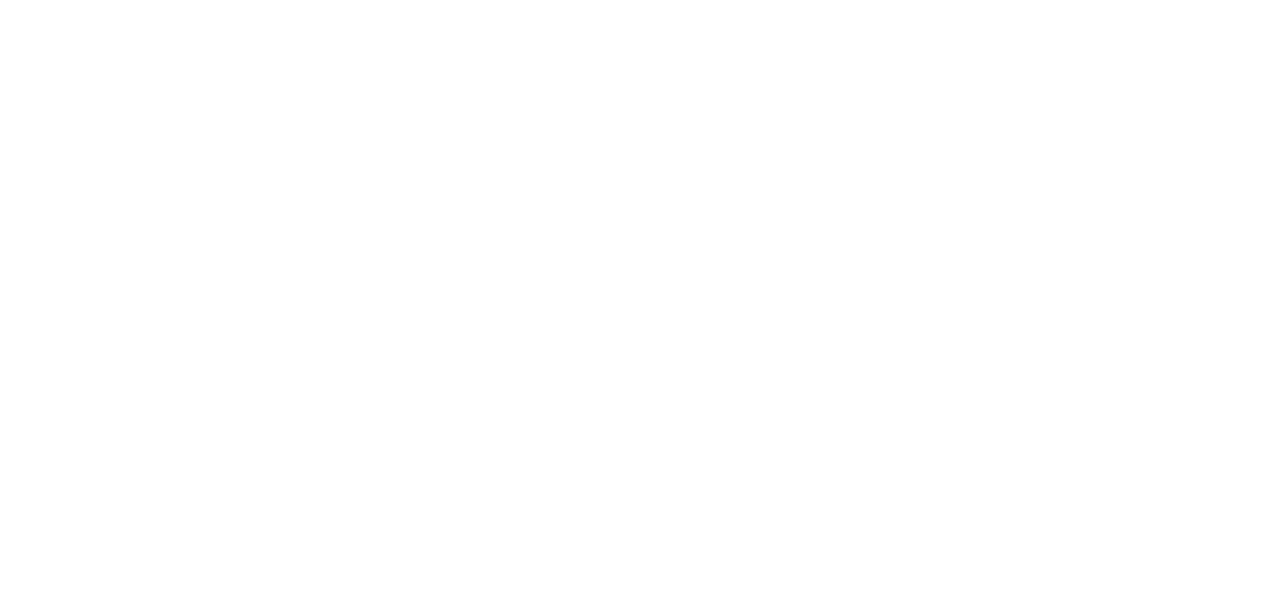
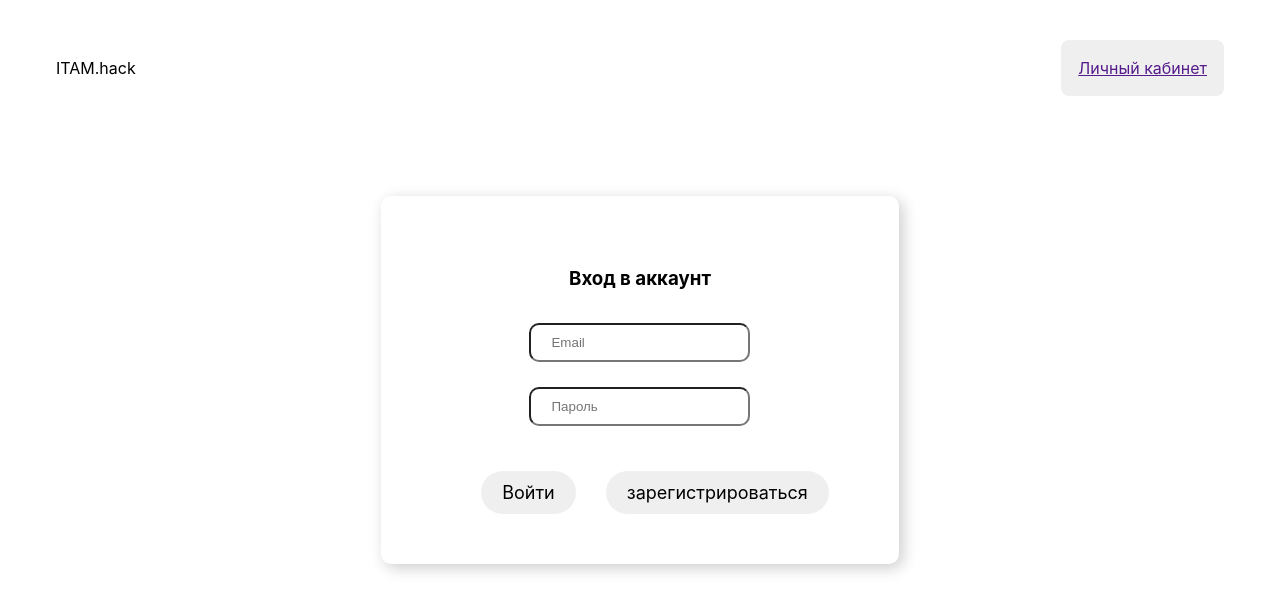
Before and after one commit to victor-ajayi/hack-misis-front, a React (Vite) app: page /login in a window 1280 px wide. Before the commit this address had no page. Shown: the top 612 px of the page. Built offline with nearby package versions, Linux system fonts and the light colour scheme.

Commit message:
added login pade

```diff
--- a/src/Routes.jsx
+++ b/src/Routes.jsx
@@ -1,12 +1,13 @@
 import { BrowserRouter, Route, Routes } from "react-router-dom";
 import Home from "./pages/home/Home";
-
+import Login from "./pages/login/Login"
 export default function MyRoutes() {
   return (
     <>
       <BrowserRouter>
         <Routes>
           <Route path="/" element={<Home />} />
+          <Route path="/login/" element={<Login />} />
         </Routes>
       </BrowserRouter>
     </>
--- /dev/null
+++ b/src/components/styles/Login.css
@@ -0,0 +1,47 @@
+
+
+  .registration-cssave{
+    margin-top: 50px;
+    background-blend-mode:overlay;
+    display:flex;
+    align-items:center;
+    justify-content:center;
+    background-repeat:no-repeat;
+    background-size:cover;
+    height:100%;
+    padding:50px 0;
+  }
+
+  .registration-cssave form {
+    max-width:800px;
+    padding:50px 70px;
+    border-radius:10px;
+    box-shadow:4px 4px 15px rgba(0, 0, 0, 0.2);
+    background-color:#fff;
+  }
+
+  .registration-cssave form h3 {
+    font-weight:bold;
+    margin-bottom:30px;
+  }
+
+  .registration-cssave .item {
+    border-radius:10px;
+    margin-bottom:25px;
+    padding:10px 20px;
+  }
+
+  .registration-cssave .create-account {
+    border-radius:30px;
+    padding:10px 20px;
+    font-size:18px;
+
+    margin-top:20px;
+    margin-left: 30px;
+  }
+
+  @media (max-width: 576px) {
+    .registration-cssave form {
+      padding:50px 20px;
+    }
+  }
--- a/src/components/styles/Navbar.css
+++ b/src/components/styles/Navbar.css
@@ -13,7 +13,3 @@ button {
   font-family: inherit;
   cursor: pointer;
 }
-
-a {
-  /* text-decoration: ; */
-}
--- /dev/null
+++ b/src/pages/login/Login.jsx
@@ -0,0 +1,28 @@
+import Navbar from "../../components/Navbar";
+import "../../components/styles/Login.css"
+export default function Login() {
+
+  return (
+    <div>
+      <Navbar />
+      <div class="registration-cssave">
+    <form>
+        <h3 class="text-center">Вход в аккаунт</h3>
+        <div class="form-group">
+            <input class="form-control item" type="text" name="email" maxlength="15" minlength="4"
+             pattern="^[a-zA-Z0-9_.-]*$" id="email" placeholder="Email"
+            required/>
+        </div>
+        <div class="form-group">
+            <input class="form-control item" type="password" name="Пароль" minlength="6" id="password" placeholder="Пароль" required/>
+        </div>
+
+        <div class="form-group">
+            <button class="btn btn-primary btn-block create-account" type="submit">Войти</button>
+            <button class="btn btn-primary btn-block create-account" type="submit">зарегистрироваться</button>
+        </div>
+    </form>
+</div>
+    </div>
+  );
+}
```
